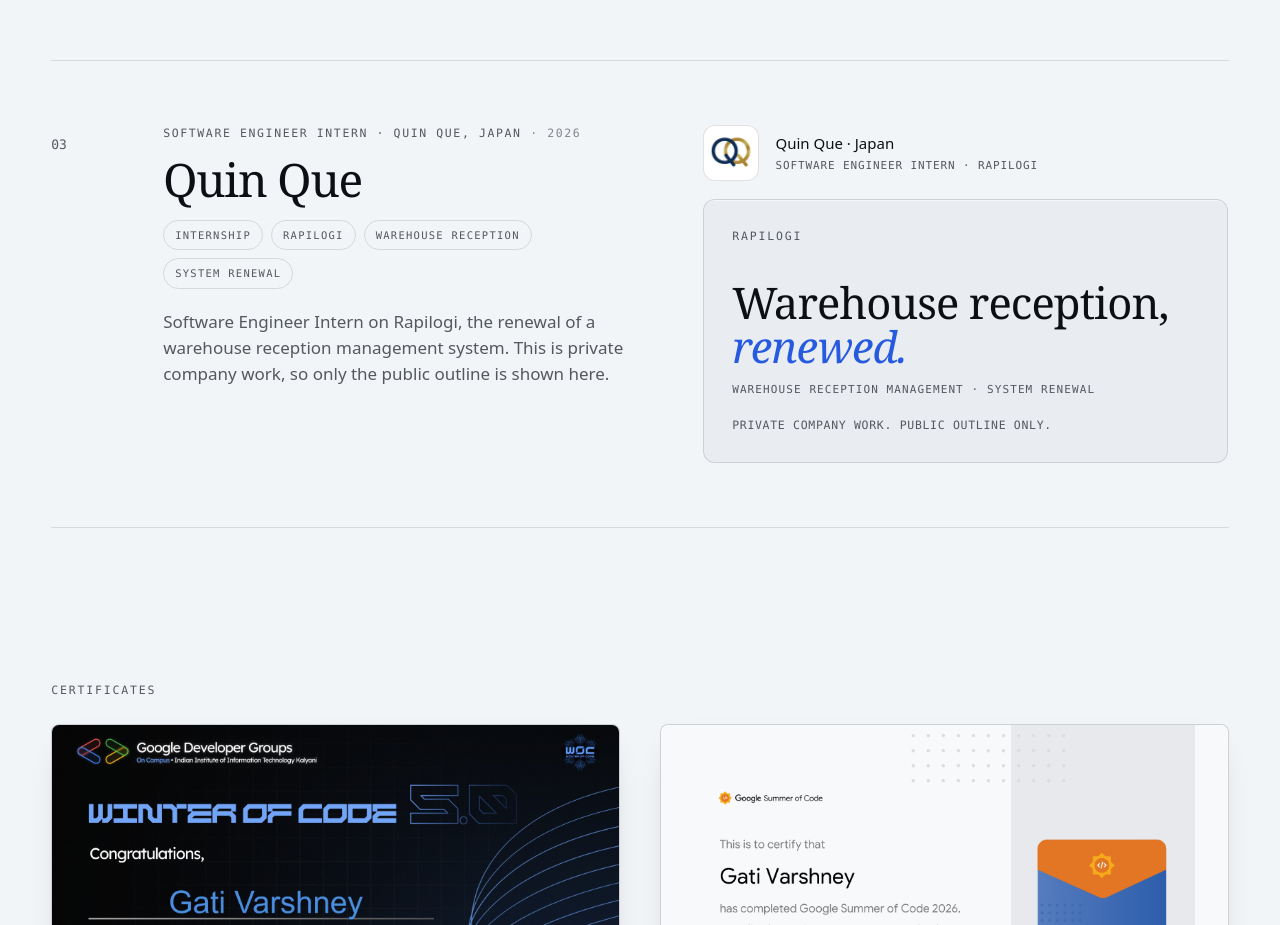
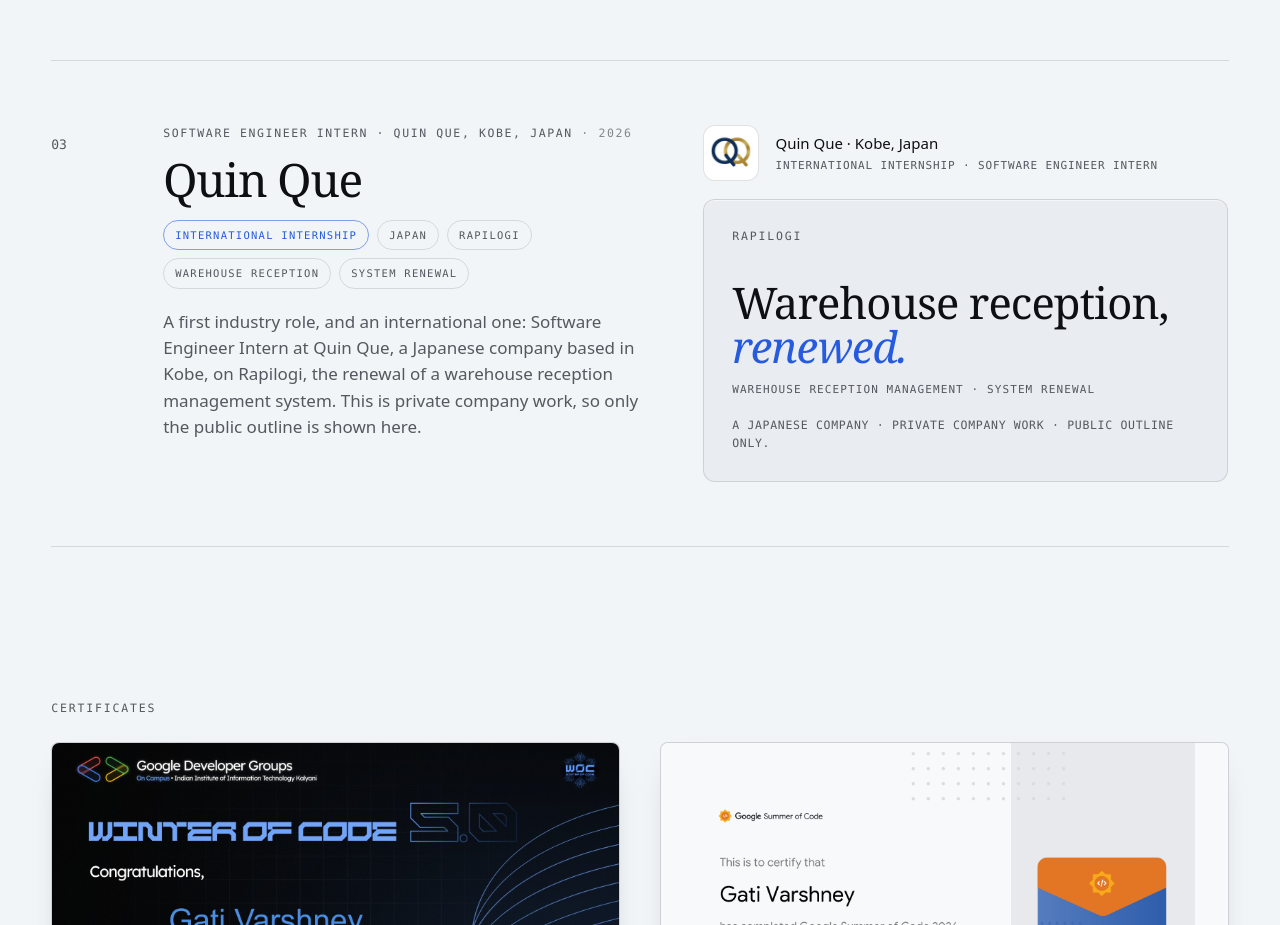
Before and after one commit to gativarshney/gativarshney.github.io, an Astro site: page /work in a window 1280 px wide. Shown: the part 2120-3045 px from the top of the page. Built offline with nearby package versions, Linux system fonts and the light colour scheme; Astro itself is replaced by a stand-in of ours.

Commit message:
Hero identity line, international framing for Quin Que, drop Casefile quote

```diff
--- a/src/components/Visual.astro
+++ b/src/components/Visual.astro
@@ -36,13 +36,13 @@
   <>
     <div class="logo-row">
       <Image src={qqLogo} alt="Quin Que" width={72} height={72} class="logo" />
-      <div><p class="lname">Quin Que · Japan</p><p class="lsub mono">software engineer intern · Rapilogi</p></div>
+      <div><p class="lname">Quin Que · Kobe, Japan</p><p class="lsub mono">international internship · software engineer intern</p></div>
     </div>
     <div class="panel qq" data-tilt="3">
       <p class="eyebrow">Rapilogi</p>
       <p class="qq-mark display">Warehouse reception,<br /><em>renewed.</em></p>
       <p class="qq-sub mono">warehouse reception management · system renewal</p>
-      <p class="foot">Private company work. Public outline only.</p>
+      <p class="foot">A Japanese company · private company work · public outline only.</p>
     </div>
   </>
 )}
--- a/src/data/site.ts
+++ b/src/data/site.ts
@@ -109,12 +109,12 @@
   {
     slug: 'quin-que',
     title: 'Quin Que',
-    kicker: 'Software Engineer Intern · Quin Que, Japan',
+    kicker: 'Software Engineer Intern · Quin Que, Kobe, Japan',
     period: '2026',
-    status: { label: 'Internship', tone: 'plain' },
-    tags: ['Rapilogi', 'warehouse reception', 'system renewal'],
+    status: { label: 'International internship', tone: 'accent' },
+    tags: ['Japan', 'Rapilogi', 'warehouse reception', 'system renewal'],
     summary:
-      'Software Engineer Intern on Rapilogi, the renewal of a warehouse reception management system. This is private company work, so only the public outline is shown here.',
+      'A first industry role, and an international one: Software Engineer Intern at Quin Que, a Japanese company based in Kobe, on Rapilogi, the renewal of a warehouse reception management system. This is private company work, so only the public outline is shown here.',
     evidence: [],
     links: [],
     visual: 'quinque',
@@ -252,8 +252,8 @@
   },
   {
     year: 'Now',
-    title: 'Quin Que, cidx, and what’s next',
-    body: 'Software Engineer Intern at Quin Que (Japan) on Rapilogi. Auditing cidx at Django scale. GSoC work in upstream review. Graduating 2027, open to relocation.',
+    title: 'Japan, cidx, and what’s next',
+    body: 'An international internship: Software Engineer Intern at Quin Que, a Japanese company in Kobe, on Rapilogi. Auditing cidx at Django scale. GSoC work in upstream review. Graduating 2027, open to relocation.',
     lesson: 'Publish the losses too.',
   },
 ];
@@ -302,7 +302,7 @@
 /* Hero strip                                                          */
 /* ------------------------------------------------------------------ */
 export const record = [
-  { k: 'Now', v: 'Software Engineer Intern · Quin Que, Japan', m: 'Rapilogi · warehouse reception system renewal' },
+  { k: 'Now · International', v: 'Software Engineer Intern · Quin Que, Kobe, Japan', m: 'Rapilogi · warehouse reception system renewal' },
   { k: 'Summer 2026', v: 'Google Summer of Code · OpenPrinting', m: 'printer recommendations + NL assistant · completed' },
   { k: 'Since Nov 2025', v: 'OpenPrinting website contributor', m: '14 commits in production · Hall of Fame' },
   { k: 'Building', v: 'cidx — code index for AI coding agents', m: '0.1.0a2 on PyPI · 263 tests · 3 OS × 3 Python' },
--- a/src/pages/about.astro
+++ b/src/pages/about.astro
@@ -8,7 +8,7 @@
   ['Numbers are reported as measured, never tuned to look good.', 'cidx, README'],
   ['Losses are published at the same size and prominence as wins.', 'cidx, benchmark methodology'],
   ['Unknown is not false.', 'GSoC 2026 final report'],
-  ['A verifier that only looks for reasons to confirm is not a verifier.', 'Casefile, README'],
+  ['Do the expensive work before deploy. Keep the browser’s job small.', 'GSoC 2026 final report'],
 ];
 ---
 <Base title="About" description="About Gati Varshney: final-year CS (Data Science) student at JSS Academy of Technical Education, GSoC 2026 contributor at OpenPrinting, LeetCode Knight.">
@@ -36,7 +36,7 @@
       </ul>
       <p class="eyebrow" style="margin-top:48px" data-reveal>Experience</p>
       <ul class="rows" data-reveal-group="0.08">
-        <li><span class="mono when">2026</span><div><h2>Software Engineer Intern · Quin Que, Japan</h2><p class="muted">Rapilogi, the renewal of a warehouse reception management system. Private company work; public outline only.</p></div></li>
+        <li><span class="mono when">2026</span><div><h2>Software Engineer Intern · Quin Que, Kobe, Japan</h2><p class="muted">An international internship with a Japanese company: Rapilogi, the renewal of a warehouse reception management system. Private company work; public outline only.</p></div></li>
         <li><span class="mono when">May – Aug 2026</span><div><h2>Google Summer of Code contributor · The Linux Foundation (OpenPrinting)</h2><p class="muted">Explainable printer recommendations and a natural-language assistant over the Foomatic database. Mentors: Till Kamppeter, Rudra Pratap Singh.</p></div></li>
         <li><span class="mono when">Nov 2025 – present</span><div><h2>Open-source contributor · OpenPrinting website</h2><p class="muted">Author system, migration of 200+ posts, production search, homepage, trailing-slash fix. 14 commits in the production repository; Hall of Fame.</p></div></li>
       </ul>
--- a/src/pages/index.astro
+++ b/src/pages/index.astro
@@ -33,7 +33,7 @@
   <section class="hero" data-hero>
     <div class="wrap hero-grid">
       <div class="hero-copy">
-        <p class="eyebrow" data-hero-eyebrow data-anim><span class="dot"></span>Portfolio · 2026 · Open to internships &amp; new-grad roles · Open to relocation</p>
+        <p class="eyebrow" data-hero-eyebrow data-anim><span class="dot"></span>Gati Varshney · Final-year CS student · GSoC 2026 at OpenPrinting · Open to relocation</p>
         <h1 class="display" data-hero-title data-anim>Software that<br /><em>shows its working.</em></h1>
         <p class="lede" data-hero-lede data-anim>I’m Gati Varshney, a final-year CS student and <b>Google Summer of Code 2026</b> contributor at <b>OpenPrinting, The Linux Foundation</b>. I build developer tools and data systems, measure them honestly, and publish what they get wrong.</p>
         <div class="ctas" data-hero-cta>
```
